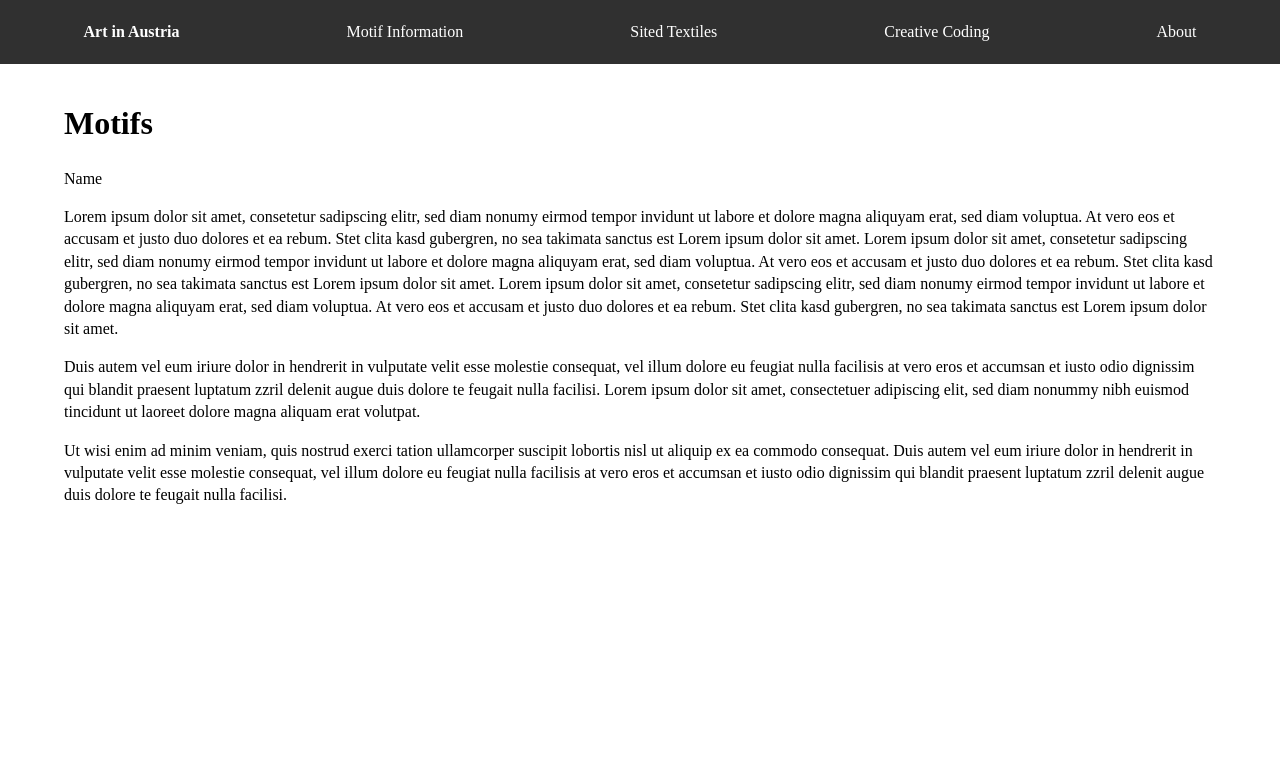
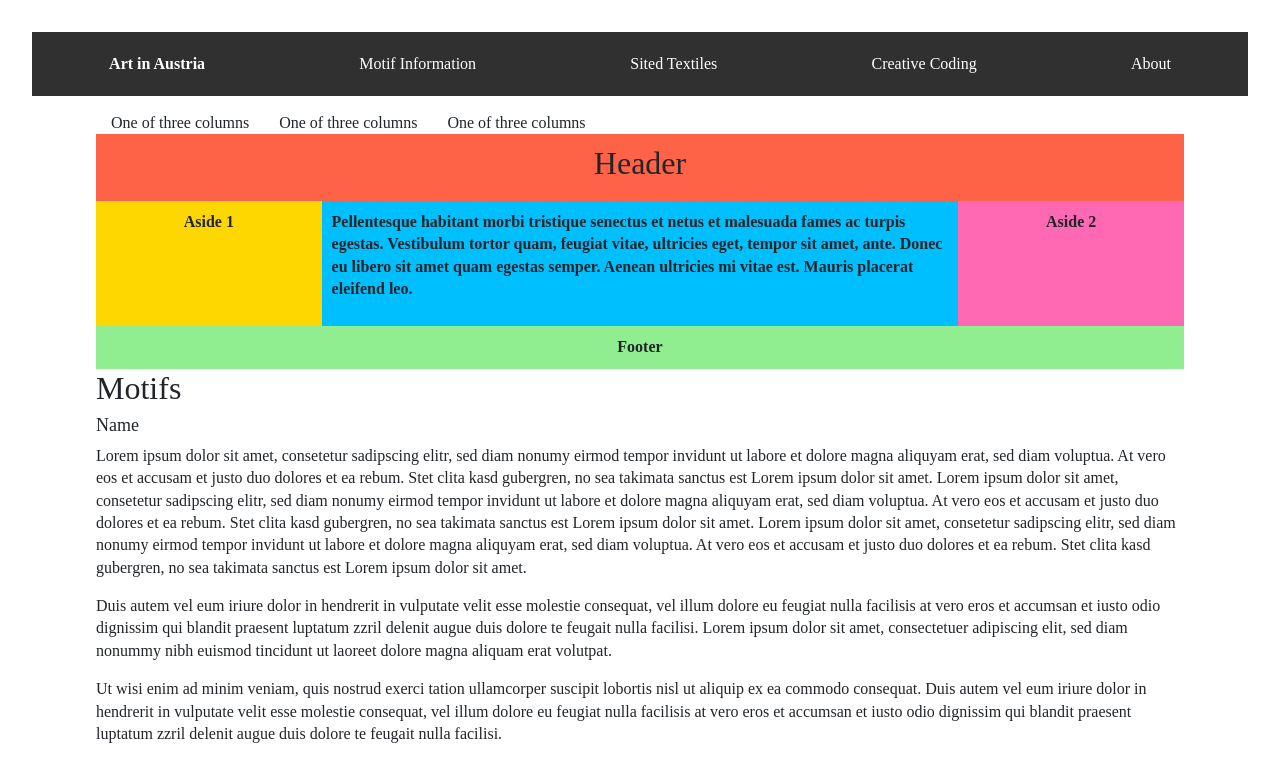
Before and after one commit to sarahchou/art-in-austria, a plain HTML site: page src/motifs/motif-info.html in a window 1280 px wide. Drawn offline with nearby package versions, Linux system fonts and the light colour scheme.

Commit message:
adding flex html and css

```diff
--- a/src/main.css
+++ b/src/main.css
@@ -40,3 +40,56 @@ h5 {
 h6 {
   font-size: 18px;
 }
+
+.container {
+  display: flex;
+}
+
+.wrapper {
+  display: flex;
+  flex-flow: row wrap;
+  font-weight: bold;
+  text-align: center;
+ }
+
+ .wrapper > * {
+  padding: 10px;
+  flex: 1 100%;
+ }
+
+ .header {
+  background: tomato;
+ }
+
+ .footer {
+  background: lightgreen;
+ }
+
+ .main {
+  text-align: left;
+  background: deepskyblue;
+ }
+
+ .aside-1 {
+  background: gold;
+ }
+
+ .aside-2 {
+  background: hotpink;
+ }
+
+ @media all and (min-width: 600px) {
+  .aside { flex: 1 0 0; }
+ }
+
+ @media all and (min-width: 800px) {
+  .main    { flex: 3 0px; }
+  .aside-1 { order: 1; }
+  .main    { order: 2; }
+  .aside-2 { order: 3; }
+  .footer  { order: 4; }
+ }
+
+ body {
+  padding: 2em;
+ }
--- a/src/motifs/motif-info.html
+++ b/src/motifs/motif-info.html
@@ -1,10 +1,14 @@
 <!DOCTYPE html>
 <html lang="en">
+
 <head>
     <meta charset="UTF-8">
     <title>Art in Austria</title>
+    <link rel="stylesheet" href="https://stackpath.bootstrapcdn.com/bootstrap/4.3.1/css/bootstrap.min.css" integrity="sha384-ggOyR0iXCbMQv3Xipma34MD+dH/1fQ784/j6cY/iJTQUOhcWr7x9JvoRxT2MZw1T" crossorigin="anonymous">
     <link rel="stylesheet" href="../main.css">
+
 </head>
+
 <body>
     <div class="nav-bar">
         <a href="../index.html"><b>Art in Austria</b></a>
@@ -14,12 +18,51 @@
         <a href="../about.html">About</a>
     </div>
     <div class="content-container">
+        <div class="container">
+            <div class="row">
+                <div class="col-sm">
+                    One of three columns
+                </div>
+                <div class="col-sm">
+                    One of three columns
+                </div>
+                <div class="col-sm">
+                    One of three columns
+                </div>
+            </div>
+        </div>
+
+        <div class="wrapper">
+                <header class="header">
+                    <h1>Header</h1></header>
+                <article class="main">
+                  <p>Pellentesque habitant morbi tristique senectus et netus et malesuada fames ac turpis egestas. Vestibulum tortor quam, feugiat vitae, ultricies eget, tempor sit amet, ante. Donec eu libero sit amet quam egestas semper. Aenean ultricies mi vitae est. Mauris placerat eleifend leo.</p>
+                </article>
+                <aside class="aside aside-1">Aside 1</aside>
+                <aside class="aside aside-2">Aside 2</aside>
+                <footer class="footer">Footer</footer>
+               </div>
 
         <h1>Motifs</h1>
-    <p>Name</p>
-    <p>Lorem ipsum dolor sit amet, consetetur sadipscing elitr, sed diam nonumy eirmod tempor invidunt ut labore et dolore magna aliquyam erat, sed diam voluptua. At vero eos et accusam et justo duo dolores et ea rebum. Stet clita kasd gubergren, no sea takimata sanctus est Lorem ipsum dolor sit amet. Lorem ipsum dolor sit amet, consetetur sadipscing elitr, sed diam nonumy eirmod tempor invidunt ut labore et dolore magna aliquyam erat, sed diam voluptua. At vero eos et accusam et justo duo dolores et ea rebum. Stet clita kasd gubergren, no sea takimata sanctus est Lorem ipsum dolor sit amet. Lorem ipsum dolor sit amet, consetetur sadipscing elitr, sed diam nonumy eirmod tempor invidunt ut labore et dolore magna aliquyam erat, sed diam voluptua. At vero eos et accusam et justo duo dolores et ea rebum. Stet clita kasd gubergren, no sea takimata sanctus est Lorem ipsum dolor sit amet. </p>
-    <p>Duis autem vel eum iriure dolor in hendrerit in vulputate velit esse molestie consequat, vel illum dolore eu feugiat nulla facilisis at vero eros et accumsan et iusto odio dignissim qui blandit praesent luptatum zzril delenit augue duis dolore te feugait nulla facilisi. Lorem ipsum dolor sit amet, consectetuer adipiscing elit, sed diam nonummy nibh euismod tincidunt ut laoreet dolore magna aliquam erat volutpat.   </p>
-    <p>Ut wisi enim ad minim veniam, quis nostrud exerci tation ullamcorper suscipit lobortis nisl ut aliquip ex ea commodo consequat. Duis autem vel eum iriure dolor in hendrerit in vulputate velit esse molestie consequat, vel illum dolore eu feugiat nulla facilisis at vero eros et accumsan et iusto odio dignissim qui blandit praesent luptatum zzril delenit augue duis dolore te feugait nulla facilisi.   </p>
+        <h6>Name</h6>
+        <p>Lorem ipsum dolor sit amet, consetetur sadipscing elitr, sed diam nonumy eirmod tempor invidunt ut labore et
+            dolore magna aliquyam erat, sed diam voluptua. At vero eos et accusam et justo duo dolores et ea rebum. Stet
+            clita kasd gubergren, no sea takimata sanctus est Lorem ipsum dolor sit amet. Lorem ipsum dolor sit amet,
+            consetetur sadipscing elitr, sed diam nonumy eirmod tempor invidunt ut labore et dolore magna aliquyam erat,
+            sed diam voluptua. At vero eos et accusam et justo duo dolores et ea rebum. Stet clita kasd gubergren, no
+            sea takimata sanctus est Lorem ipsum dolor sit amet. Lorem ipsum dolor sit amet, consetetur sadipscing
+            elitr, sed diam nonumy eirmod tempor invidunt ut labore et dolore magna aliquyam erat, sed diam voluptua. At
+            vero eos et accusam et justo duo dolores et ea rebum. Stet clita kasd gubergren, no sea takimata sanctus est
+            Lorem ipsum dolor sit amet. </p>
+        <p>Duis autem vel eum iriure dolor in hendrerit in vulputate velit esse molestie consequat, vel illum dolore eu
+            feugiat nulla facilisis at vero eros et accumsan et iusto odio dignissim qui blandit praesent luptatum zzril
+            delenit augue duis dolore te feugait nulla facilisi. Lorem ipsum dolor sit amet, consectetuer adipiscing
+            elit, sed diam nonummy nibh euismod tincidunt ut laoreet dolore magna aliquam erat volutpat. </p>
+        <p>Ut wisi enim ad minim veniam, quis nostrud exerci tation ullamcorper suscipit lobortis nisl ut aliquip ex ea
+            commodo consequat. Duis autem vel eum iriure dolor in hendrerit in vulputate velit esse molestie consequat,
+            vel illum dolore eu feugiat nulla facilisis at vero eros et accumsan et iusto odio dignissim qui blandit
+            praesent luptatum zzril delenit augue duis dolore te feugait nulla facilisi. </p>
     </div>
 </body>
+
 </html>
```
Lines whose indentation alone changed are shown as unchanged.
